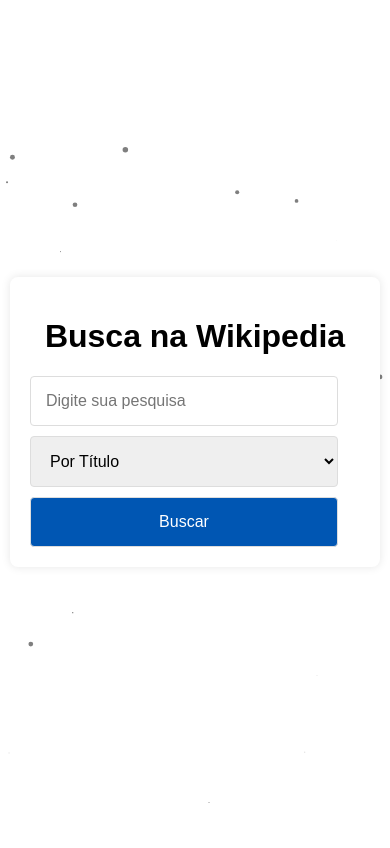
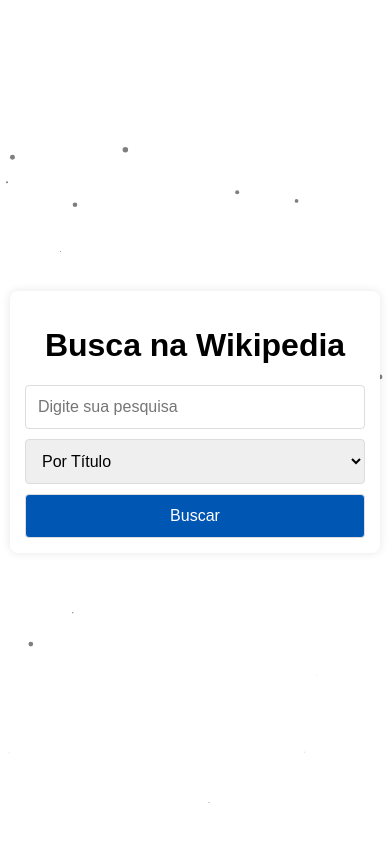
Before and after one commit to Higor-Matos/DesignPatternProjec, a Flask app: page / in a window 390 px wide. Run offline with Flask 3, Linux system fonts and the light colour scheme.

Commit message:
update correção

```diff
--- a/static/styles.css
+++ b/static/styles.css
@@ -28,6 +28,7 @@ body {
   border-radius: 8px;
   margin: 10px;
   animation: fadeIn 0.5s ease-in-out;
+  position: relative;
 }
 
 @keyframes fadeIn {
@@ -82,16 +83,18 @@ button:hover {
 @media (max-width: 600px) {
   .container {
     width: 95%;
+    padding: 15px;
   }
 
   input,
   select,
   button {
     font-size: 16px;
-    padding: 15px;
+    padding: 12px;
+    width: 100%;
   }
 
-  .results {
-    max-height: 300px;
+  form {
+    flex-direction: column;
   }
 }
```
